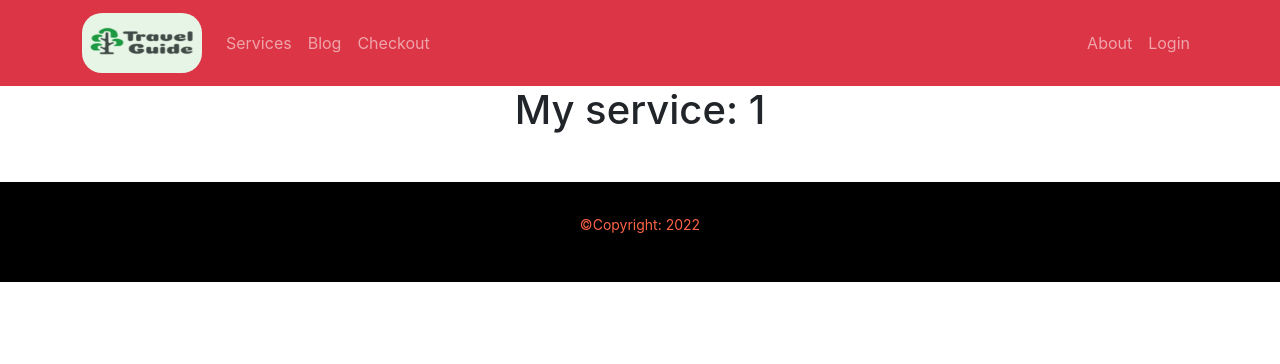
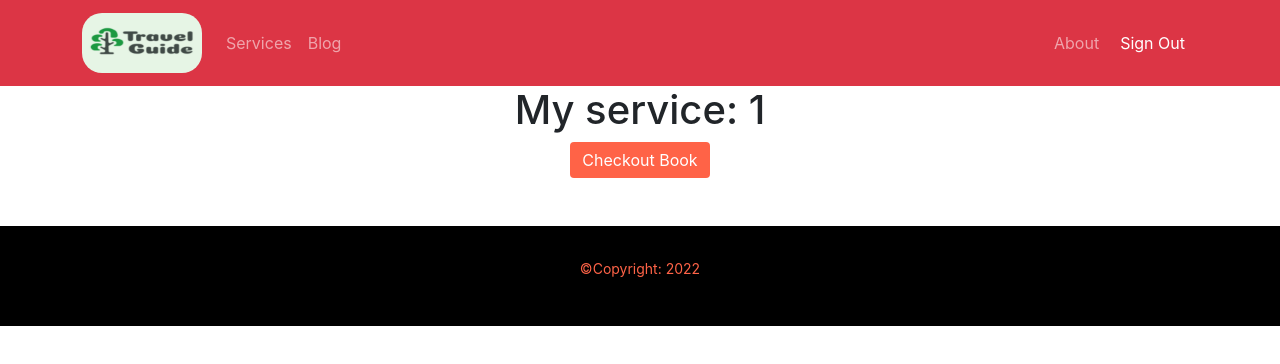
Before and after one commit to Thowhid31/independent-service-assignment-10, a React (Create React App) app: page /service/1 in a window 1280 px wide. Shown: the top 364 px of the page. Built offline with nearby package versions, Linux system fonts and the light colour scheme; no server answers; sample sign-in values are in the browser's storage.

Commit message:
added the login signin redirect

```diff
--- a/src/App.js
+++ b/src/App.js
@@ -1,8 +1,10 @@
 import { Route, Routes } from 'react-router-dom';
 import './App.css';
 import About from './Pages/About/About';
+import Checkout from './Pages/Checkout/Checkout';
 import Home from './Pages/Home/Home/Home';
 import Login from './Pages/Login/Login/Login';
+import RequireAuth from './Pages/Login/Login/RequireAuth/RequireAuth';
 import Signup from './Pages/Login/Signup/Signup';
 import MyServiceDetail from './Pages/MyServiceDetail/MyServiceDetail';
 import Footer from './Pages/SharedPages/Footer/Footer';
@@ -17,7 +19,11 @@
         <Route path='/' element={<Home></Home>}></Route>
         <Route path='/home' element={<Home></Home>}></Route>
         <Route path='/service/:serviceId' element={<MyServiceDetail></MyServiceDetail>}></Route>
-        <Route path='/checkout' element={<MyServiceDetail></MyServiceDetail>}></Route>
+        <Route path='/checkout' element={
+          <RequireAuth>
+            <Checkout></Checkout>
+          </RequireAuth>
+        }></Route>
         <Route path='/about' element={<About></About>}></Route>
         <Route path='/login' element={<Login></Login>}></Route>
         <Route path='/signup' element={<Signup></Signup>}></Route>
--- /dev/null
+++ b/src/Pages/Checkout/Checkout.js
@@ -0,0 +1,11 @@
+import React from 'react';
+
+const Checkout = () => {
+    return (
+        <div>
+            <h1>Checkout Your Booking</h1>
+        </div>
+    );
+};
+
+export default Checkout;
--- a/src/Pages/Login/Login/Login.js
+++ b/src/Pages/Login/Login/Login.js
@@ -1,7 +1,7 @@
 import React, { useRef } from 'react';
 import { Button, Form } from 'react-bootstrap';
 import { useSignInWithEmailAndPassword } from 'react-firebase-hooks/auth';
-import { Link, useNavigate } from 'react-router-dom';
+import { Link, useLocation, useNavigate } from 'react-router-dom';
 import auth from '../../../firebase.init';
 import './Login.css'
 
@@ -17,9 +17,11 @@
   const emailRef = useRef('');
   const passwordRef = useRef('');
   const navigate = useNavigate();
+  const location = useLocation();
+  let from = location.state?.from?.pathname || "/";
 
-  if(user){
-    navigate('/checkout')
+  if (user) {
+    navigate(from, { replace: true });
   }
 
   const handleLoginButton = event => {
@@ -40,7 +42,7 @@
       <Form onSubmit={handleLoginButton}>
         <Form.Group className="mb-3" controlId="formBasicEmail">
 
-    <Form.Control ref={emailRef} type="email" placeholder="Enter email" required/>
+          <Form.Control ref={emailRef} type="email" placeholder="Enter email" required />
           <Form.Text className="text-muted">
             We'll never share your email with anyone else.
           </Form.Text>
@@ -48,7 +50,7 @@
 
         <Form.Group className="mb-3" controlId="formBasicPassword">
 
-    <Form.Control ref={passwordRef} type="password" placeholder="Password" required/>
+          <Form.Control ref={passwordRef} type="password" placeholder="Password" required />
         </Form.Group>
         <Form.Group className="mb-3" controlId="formBasicCheckbox">
 
--- /dev/null
+++ b/src/Pages/MyServiceDetail/MyServiceDetail.css
@@ -0,0 +1,4 @@
+.check-btn{
+    background-color: tomato;
+    border: none;
+}
--- a/src/Pages/MyServiceDetail/MyServiceDetail.js
+++ b/src/Pages/MyServiceDetail/MyServiceDetail.js
@@ -1,11 +1,17 @@
 import React from 'react';
-import { useParams } from 'react-router-dom';
+import { Link, useParams } from 'react-router-dom';
+import './MyServiceDetail.css'
 
 const MyServiceDetail = () => {
     const {serviceId} = useParams()
     return (
         <div>
             <h1>My service: {serviceId}</h1>
+            <div>
+            <Link to='/checkout'>
+                <button className='btn btn-primary check-btn'>Checkout Book</button>
+            </Link>
+            </div>
         </div>
     );
 };
--- a/src/Pages/SharedPages/Header/Header.js
+++ b/src/Pages/SharedPages/Header/Header.js
@@ -4,8 +4,15 @@
 
 import navImage from '../../../images/HeadBanner/travel-guid.png'
 import { Link } from 'react-router-dom';
+import { useAuthState } from 'react-firebase-hooks/auth';
+import auth from '../../../firebase.init';
+import { signOut } from 'firebase/auth';
 
 const Header = () => {
+  const [user] =useAuthState(auth);
+  const handleSinout = () => {
+    signOut(auth)
+  }
     return (
         <>
 
@@ -18,14 +25,15 @@
     <Nav className="me-auto">
       <Nav.Link href="home#services">Services</Nav.Link>
       <Nav.Link href="home#blog">Blog</Nav.Link>
-      <Nav.Link href="/checkout">Checkout</Nav.Link>
+      {/* <Nav.Link href="/checkout">Checkout</Nav.Link> */}
 
     </Nav>
     <Nav>
       <Nav.Link as={Link} to="/about">About</Nav.Link>
-      <Nav.Link as={Link} to="/login">
+      { user? <button className='btn btn-link text-white text-decoration-none' onClick={handleSinout}>Sign Out</button> :
+        <Nav.Link as={Link} to="/login">
         Login
-      </Nav.Link>
+      </Nav.Link>}
     </Nav>
   </Navbar.Collapse>
   </Container>
```
Lines whose indentation alone changed are shown as unchanged.
